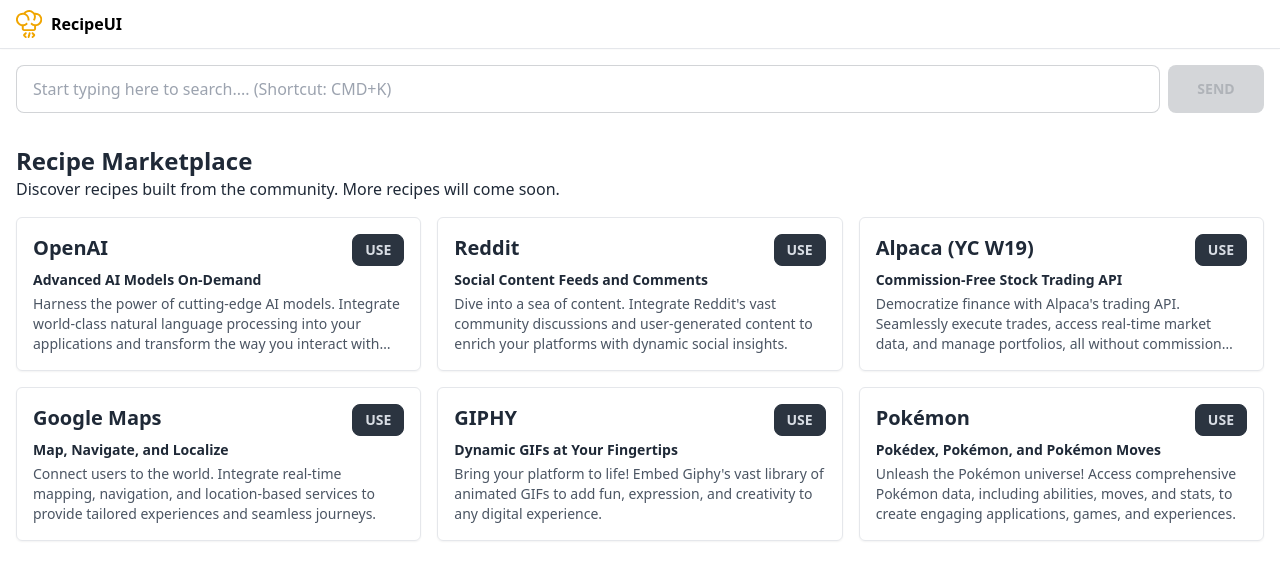
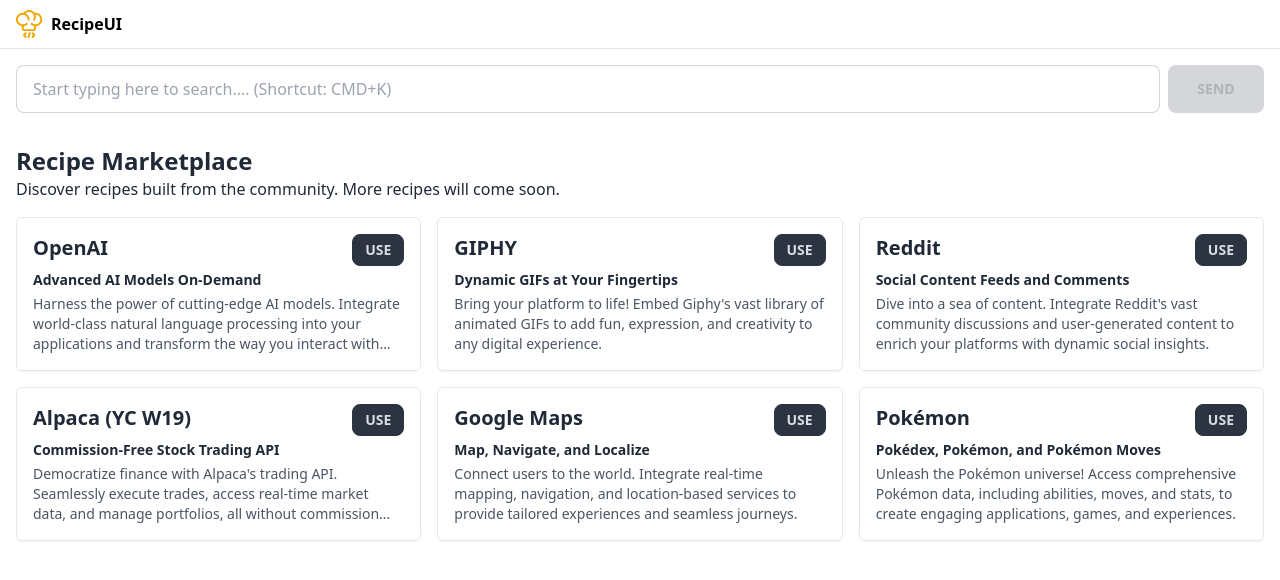
Before and after one commit to RecipeUI/RecipeUI, a React (Vite) app: page / in a window 1280 px wide. Shown: the top 580 px of the page. Built offline with nearby package versions, Linux system fonts and the light colour scheme.

Commit message:
latest updates

```diff
--- a/src/assets/recipes.json
+++ b/src/assets/recipes.json
@@ -1098,5 +1098,15 @@
       "required": true
     },
     "id": "eab23b46-8f95-4d8a-9339-84e1777064a8"
+  },
+  {
+    "summary": "GIPHY Trending returns a list of the most relevant and engaging content each and every day. Our feed of trending content is continuously updated, so you always have the latest and greatest at your fingertips",
+    "title": "Trending Endpoint",
+    "method": "GET",
+    "path": "https://api.giphy.com/v1/gifs/trending",
+    "project": "Giphy",
+    "auth": "query=api_key",
+    "tags": ["Popular", "Simple"],
+    "id": "26a0397e-b8d6-4299-96b7-189405f7c2aa"
   }
 ]
--- a/src/components/RecipeBody/RecipeBodySearch/RecipeSearchButton.tsx
+++ b/src/components/RecipeBody/RecipeBodySearch/RecipeSearchButton.tsx
@@ -35,6 +35,8 @@
     const headers: Record<string, string> = {
       "Content-Type": "application/json",
     };
+    const url = new URL(recipe.path);
+
     if (recipe.auth) {
       const token = sm.getSecret(recipe.project);
       if (!token) {
@@ -44,6 +46,10 @@
 
       if (recipe.auth === RecipeAuthType.Bearer) {
         headers["Authorization"] = `Bearer ${token}`;
+      }
+
+      if (recipe.auth.includes("query")) {
+        url.searchParams.append(recipe.auth.split(":")[1], token);
       }
     }
     let body: undefined | string | FormData;
@@ -104,7 +110,7 @@
         body,
       };
 
-      const res = await fetch(recipe.path, payload);
+      const res = await fetch(url, payload);
       const json = await res.json();
 
       setOutput({
--- a/src/components/RecipeBody/RecipeBodySearch/index.tsx
+++ b/src/components/RecipeBody/RecipeBodySearch/index.tsx
@@ -68,7 +68,6 @@
       });
       setRecipes(items);
     },
-
     items: recipes,
     itemToString(item) {
       return item ? item.path : "";
@@ -87,6 +86,9 @@
       if ((event.metaKey || event.ctrlKey) && event.key === "k") {
         event.preventDefault();
         setCurrentSession(null);
+        // TODO: This is a bug, it won't let me initialize empty values
+        setInputValue("");
+        setLocalInputValue("");
         openMenu();
       }
     };
@@ -115,6 +117,11 @@
 
   const debouncedInputValue = useDebounce(localInputValue, 300);
   useEffect(() => {
+    if (!debouncedInputValue) {
+      setRecipes(recipeWithLabels);
+      return;
+    }
+
     const items = recipeSearch.search(debouncedInputValue).map((r) => {
       return r.item;
     });
--- a/src/components/RecipeBody/RecipeConfigTab.tsx
+++ b/src/components/RecipeBody/RecipeConfigTab.tsx
@@ -48,10 +48,10 @@
   const hasChanged = apiKey !== sm.getSecret(selectedRecipe.project);
   const docLink = docLinks[selectedRecipe.project];
 
-  let bearerNote = <></>;
+  let authNote = <></>;
   if (selectedRecipe.auth === RecipeAuthType.Bearer) {
     if (docLink) {
-      bearerNote = (
+      authNote = (
         <p>
           This recipe authorizes with a Bearer token that you{" "}
           {existingSecret ? "can edit below" : "need to add below"}.{" "}
@@ -62,7 +62,7 @@
         </p>
       );
     } else {
-      bearerNote = (
+      authNote = (
         <p>
           This recipe authorizes with a{" "}
           <span
@@ -78,6 +78,12 @@
         </p>
       );
     }
+  } else if (selectedRecipe.auth && selectedRecipe.auth.includes("query")) {
+    authNote = (
+      <p>
+        This recipe authorizes with a query param token that you can add below.
+      </p>
+    );
   }
 
   const [showAuthFlow, setShowAuthFlow] = useState(!onboardingFlow);
@@ -86,7 +92,7 @@
     <>
       <div className="text-start">
         <h3 className="font-bold mb-2">Setup</h3>
-        {bearerNote}
+        {authNote}
         {showAuthFlow ? (
           <div className="sm:space-x-2 mt-2 flex gap-2 flex-col sm:block">
             <input
--- a/src/components/RecipeBody/RecipeHome.tsx
+++ b/src/components/RecipeBody/RecipeHome.tsx
@@ -10,6 +10,13 @@
     subheader: "Advanced AI Models On-Demand",
     description:
       "Harness the power of cutting-edge AI models. Integrate world-class natural language processing into your applications and transform the way you interact with data.",
+  },
+  {
+    title: "GIPHY",
+    project: "GIPHY",
+    subheader: "Dynamic GIFs at Your Fingertips",
+    description:
+      "Bring your platform to life! Embed Giphy's vast library of animated GIFs to add fun, expression, and creativity to any digital experience.",
   },
   {
     title: "Reddit",
@@ -31,13 +38,6 @@
     subheader: "Map, Navigate, and Localize",
     description:
       "Connect users to the world. Integrate real-time mapping, navigation, and location-based services to provide tailored experiences and seamless journeys.",
-  },
-  {
-    title: "GIPHY",
-    project: "GIPHY",
-    subheader: "Dynamic GIFs at Your Fingertips",
-    description:
-      "Bring your platform to life! Embed Giphy's vast library of animated GIFs to add fun, expression, and creativity to any digital experience.",
   },
   {
     title: "Pokémon",
--- a/src/types/recipes.ts
+++ b/src/types/recipes.ts
@@ -93,7 +93,7 @@
   method: RecipeMethod;
   path: string;
   project: string;
-  auth: RecipeAuthType.Bearer | null;
+  auth: RecipeAuthType.Bearer | string | null;
   id: string;
   tags?: string[];
   deprecated?: boolean;
```
